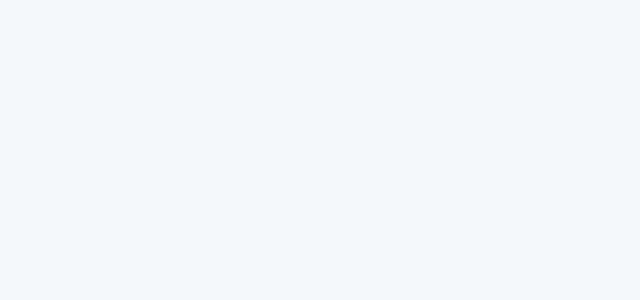
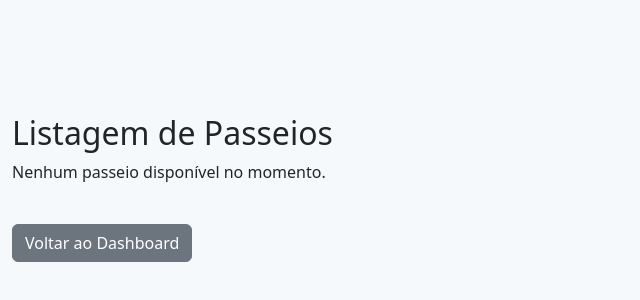
Before and after one commit to LivsDev/FMT_Brazil365_M2, a React (Vite) app: page /passeios in a window 1280 px wide. Before the commit this address had no page. Shown: the part 236-536 px from the top of the page, without its empty margins (0-640 px from the left). Built offline with nearby package versions, Linux system fonts and the light colour scheme.

Commit message:
Quick Sync

```diff
--- /dev/null
+++ b/src/pages/ListagemPasseios.jsx
@@ -0,0 +1,83 @@
+import { useEffect, useState } from 'react';
+import { useAuth } from '../contexts/useAuth';
+import './ListagemPasseios.css';
+
+const ListagemPasseios = () => {
+    const { usuarioLogado } = useAuth();
+    const [passeios, setPasseios] = useState([]);
+    const [mensagem, setMensagem] = useState(null);
+
+    useEffect(() => {
+        // Carrega os passeios do localStorage ao montar o componente
+        const passeiosCadastrados = JSON.parse(localStorage.getItem('passeios')) || [];
+        setPasseios(passeiosCadastrados);
+      }, []);
+
+      // Função para reservar um passeio
+  const handleReserva = (passeio) => {
+    if (usuarioLogado.tipoUsuario !== 'turista') {
+      setMensagem('Apenas turistas podem realizar reservas.');
+      return;
+    }
+
+     // Recupera as reservas do localStorage
+     const reservas = JSON.parse(localStorage.getItem('reservas')) || [];
+
+     // Adiciona a nova reserva
+    const novaReserva = {
+        passeioId: passeio.nomePasseio,
+        turistaEmail: usuarioLogado.email,
+        data: passeio.data,
+        local: passeio.local,
+      };
+
+      reservas.push(novaReserva);
+      localStorage.setItem('reservas', JSON.stringify(reservas));
+      setMensagem('Reserva realizada com sucesso!');
+    };
+
+      // Função para redirecionar ao dashboard
+      const handleVoltar = () => {
+      navigate('/dashboard-guia');
+  };
+
+  return (
+    <div className="container mt-5">
+      <h2>Listagem de Passeios</h2>
+
+      {/* Exibe mensagens */}
+      {mensagem && <p className="text-success">{mensagem}</p>}
+
+      <div className="list-group">
+        {passeios.length > 0 ? (
+          passeios.map((passeio, index) => (
+            <div key={index} className="list-group-item">
+              <h4>{passeio.nomePasseio}</h4>
+              <p>Local: {passeio.local}</p>
+              <p>Descrição: {passeio.descricao}</p>
+              <p>Preço: R$ {passeio.preco}</p>
+              <p>Data: {passeio.data}</p>
+              {usuarioLogado.tipoUsuario === 'turista' && (
+                <button
+                  className="btn btn-primary mt-2"
+                  onClick={() => handleReserva(passeio)}
+                >
+                  Reservar
+                </button>
+              )}
+            </div>
+          ))
+        ) : (
+          <p>Nenhum passeio disponível no momento.</p>
+        )}
+      </div>
+
+      {/* Botão Voltar */}
+      <button className="btn btn-secondary mt-4" onClick={handleVoltar}>
+        Voltar ao Dashboard
+      </button>
+    </div>
+  );
+};
+
+export default ListagemPasseios;
--- a/src/routes/AppRoutes.jsx
+++ b/src/routes/AppRoutes.jsx
@@ -4,6 +4,7 @@ import CadastroUsuario from '../pages/CadastroUsuario';
 import DashboardGuia from '../pages/DashboardGuia'; // Importa o DashboardGuia
 import PrivateRouteGuia from './PrivateRouteGuia'; // Importa a rota privada para guias
 import CadastroPasseio from '../pages/CadastroPasseio';
+import ListagemPasseios from '../pages/ListagemPasseios';
 
 function AppRoutes() {
     return (
@@ -11,6 +12,8 @@ function AppRoutes() {
         <Route path="/login" element={<Login />} />
         <Route path="/cadastro" element={<CadastroUsuario />} />
         <Route path="/passeio/novo" element={<CadastroPasseio />} />
+        <Route path="/passeios" element={<ListagemPasseios />} />
+
         {/* Rota protegida para o Dashboard do Guia */}
         <Route
         path="/dashboard-guia"
```
Also changed, not shown: src/pages/ListagemPasseios.css (added).
